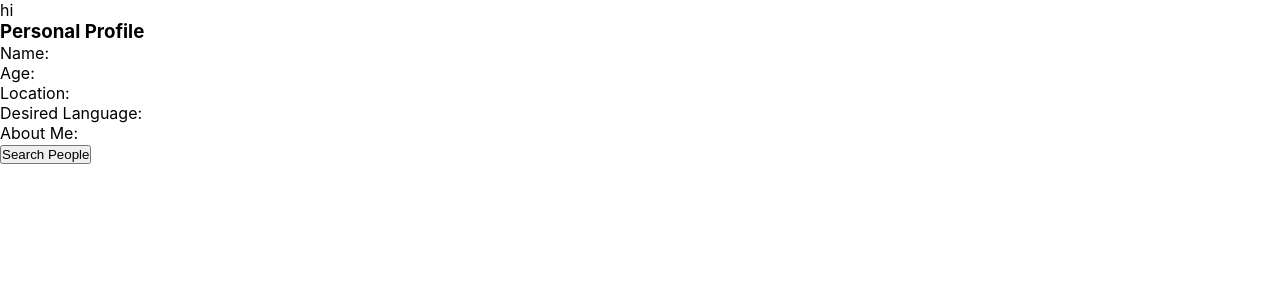
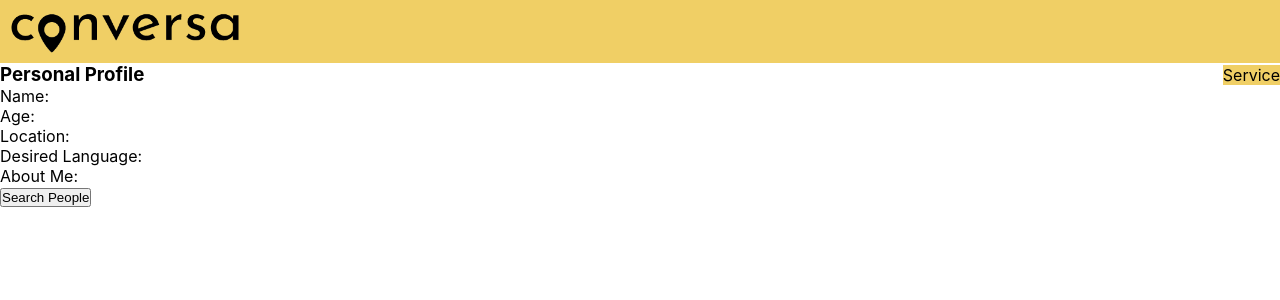
Before and after one commit to AnnaC200/conversa, a React (Create React App) app: page /MyProfile in a window 1280 px wide. Shown: the top 300 px of the page. Built offline with nearby package versions, Linux system fonts and the light colour scheme.

Commit message:
Navbar started

```diff
--- a/src/components/MyProfile/NavBar.css
+++ b/src/components/MyProfile/NavBar.css
@@ -0,0 +1,96 @@
+* {
+  margin: 0;
+  padding: 0;
+  box-sizing: border-box;
+}
+
+body {
+  width: 100%;
+}
+
+.logopic {
+    position: relative;
+    margin-left: 0px;
+    width: 250px;
+    max-width: 300px;
+    line-height: 10px;
+    padding-top: 6px;
+}
+
+nav {
+  margin: 0;
+  padding: 0;
+  width: 100%;
+  height: 63px;
+  background-color: #f0cf65;
+}
+
+.logobox {
+    width: 100%;
+}
+
+nav:after {
+  content: "";
+  display: table;
+  clear: both;
+}
+
+nav ul {
+  float: right;
+  padding: 0;
+  margin: 0;
+  list-style: none;
+  position: relative;
+}
+
+nav ul li {
+  margin: 0px;
+  display: inline-block;
+  float: left;
+  background-color: #f0cf65;
+}
+
+nav a {
+  display: block;
+  padding: 0 20px;
+  color: #fff;
+  font-size: 20px;
+  line-height: 60px;
+  text-decoration: none;
+}
+
+nav ul ul {
+  display: none;
+  position: absolute;
+  top: 60px;
+}
+
+nav ul li:hover > ul {
+  display: inherit;
+}
+
+nav ul ul li {
+  width: 170px;
+  float: none;
+  display: list-item;
+  position: relative;
+}
+
+nav ul ul ul li {
+  position: relative;
+  top: -60px;
+  left: 170px;
+}
+
+li > a:after {
+  content: " +";
+}
+
+.toggle,
+[id^="drop"] {
+  display: none;
+}
+
+li > a:only-child:after {
+  content: "";
+}
--- a/src/components/MyProfile/NavBar.js
+++ b/src/components/MyProfile/NavBar.js
@@ -1,7 +1,34 @@
 import React from "react";
+import "./NavBar.css";
+import logo from "../../image/logoblack.png";
 
 const NavBar = () => {
-  return <div className="navbar">hi</div>;
+  return (
+    <div>
+      <nav>
+        <div id="logo">
+          <img className="logopic" src={logo} alt="conversa logo in black" />
+        </div>
+        <label htmlFor="drop" className="toggle">
+          Menu
+          <input type="checkbox" id="drop" />
+        </label>
+        <ul className="menu">
+          <li>
+            <label htmlFor="drop-1" className="toggle">
+              Service +<input type="checkbox" id="drop-1" />
+            </label>
+            Service
+            <ul>
+              <li>Service 1</li>
+              <li>Service 2</li>
+              <li>Service 3</li>
+            </ul>
+          </li>
+        </ul>
+      </nav>
+    </div>
+  );
 };
 
 export default NavBar;
```
Also changed, not shown: src/image/hamburger.png (added).
